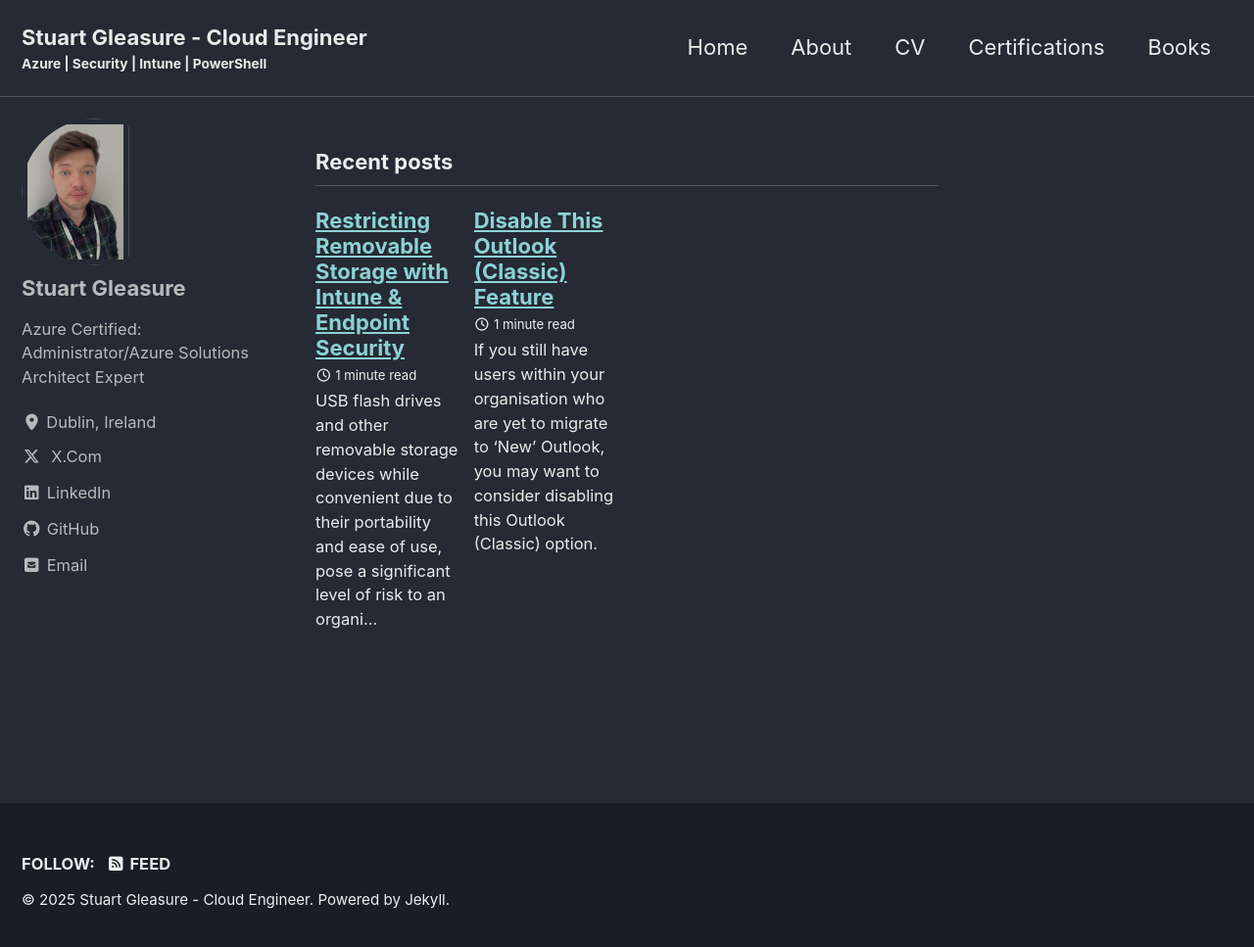
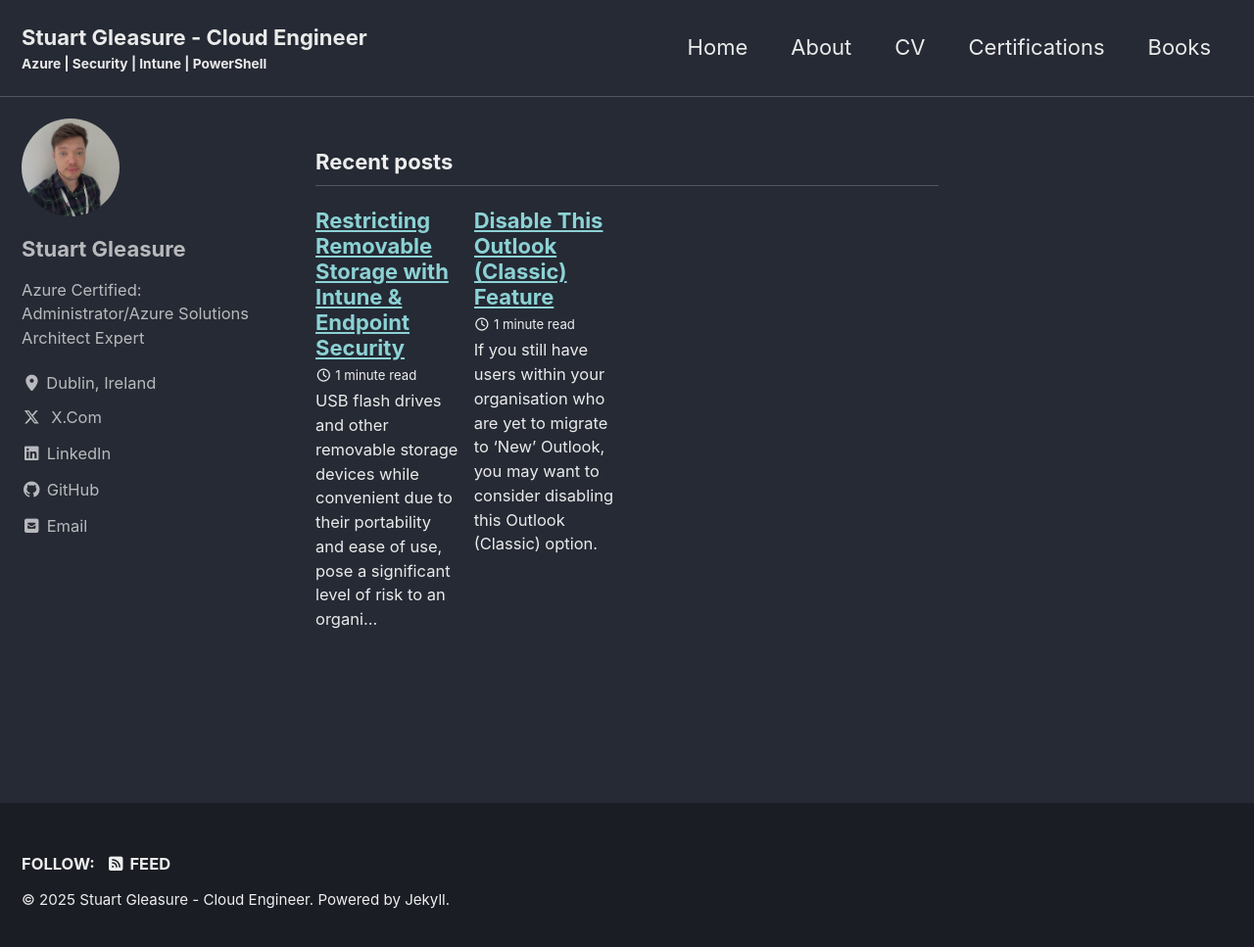
Before and after one commit to TinoStu/TinoStu.github.io, a Jekyll site: the page built from index.html, in a window 1280 px wide and 975 px high. Shown: the top 967 px of the window at 98% size. Built offline with Jekyll 4.4.1, drawn with Linux system fonts in a browser that asks for light colours; cached includes are drawn as plain includes; the list of posts is cut into pages by our own code.

Commit message:
amend sidebar css and profile photo

```diff
--- a/_sass/minimal-mistakes/_sidebar.scss
+++ b/_sass/minimal-mistakes/_sidebar.scss
@@ -147,7 +147,8 @@
 .author__content {
   display: table-cell;
   vertical-align: top;
-  padding-inline: 15px 25px;
+  padding-inline: 1px 25px;
+  padding-top:10px;
   line-height: 1;
 
   @include breakpoint($large) {
--- a/assets/css/main.scss
+++ b/assets/css/main.scss
@@ -10,29 +10,31 @@
 
 /* Change avatar shape to circle - Robust Method */
 .author__avatar {
-    width: 150px !important;
-    height: 150px !important;
-    border-radius: 50% !important;
-    overflow: hidden !important;
-    display: inline-block !important; /* Or block, if inline-block has issues */
-    padding: 0 !important;
-    border: 0 !important; /* More explicit */
-    box-sizing: border-box !important; /* Ensure padding/border are inside width/height */
+    width: 100px;
+    height: 100px;
+    border-radius: 50px;
+    overflow: hidden;
+    display: inline-block; /* Or block, if inline-block has issues */
+    box-sizing: border-box; /* Ensure padding/border are inside width/height */
     vertical-align: middle; /* Might help with inline-block alignment */
   }
 
+/*
   .author__avatar a {
     display: block;
     width: 100%;
     height: 100%;
-    border-radius: inherit; /* Make 'a' tag also adopt the parent's border-radius */
-    overflow: hidden;       /* Belt and braces for clipping */
-  }
+    border-radius: inherit;
+    overflow: hidden;
+}
+    */
 
   .author__avatar img.u-photo {
     display: block;
-    width: 100%;
-    height: 100%;
-    object-fit: cover;
+    width: 100px;
+    height: 100px;
+    object-fit: contain;
     border-radius: 0; /* Image itself should not have a radius */
+    padding:0px;
+    border:0px;
   }
```
